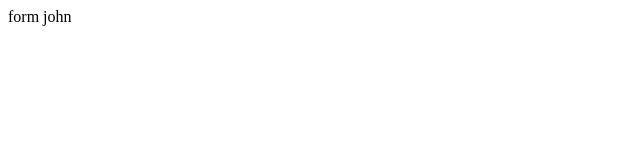
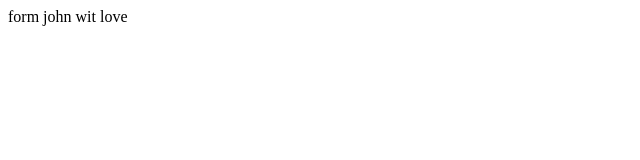
Before and after one commit to gogithubalex/gt, a plain HTML site: page index2.html in a window 1280 px wide. Shown: the full height of the page, 0-640 px from the left. Drawn offline with Linux system fonts and the light colour scheme.

Commit message:
new change

```diff
--- a/index2.html
+++ b/index2.html
@@ -1,3 +1,4 @@
 <html>
-	form john
+	form john wit love
+
 </html>
```
